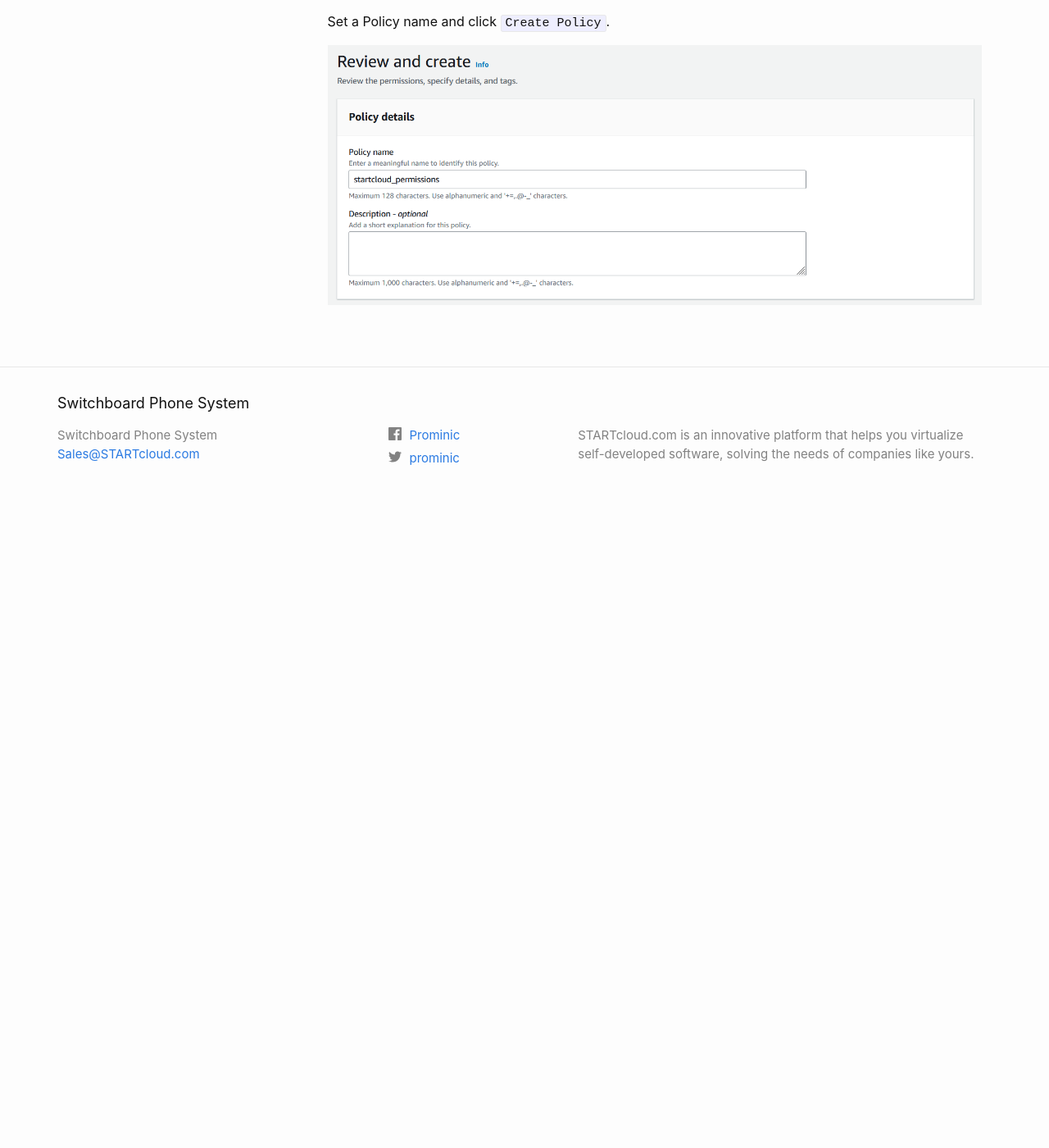
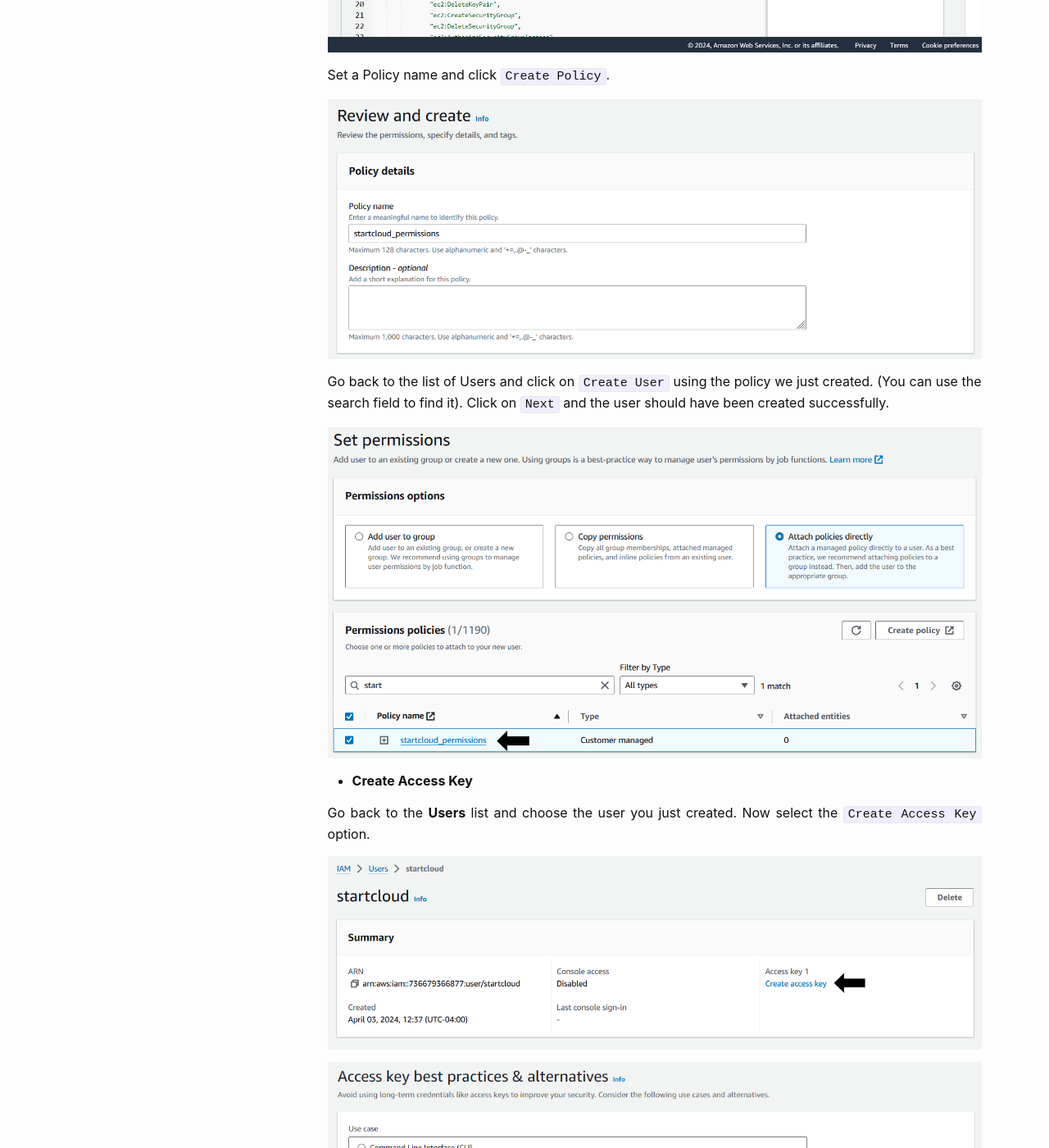
Before and after one commit to PhoneSwitchBoard/Switchboard-Website-Docs, a Jekyll site: the page built from docs/cloud_provider.md, in a window 1280 px wide and 1400 px high, scrolled down 2495 px. Shown: the whole window at 82% size. Built offline with Jekyll 4.4.1, drawn with Linux system fonts in a browser that asks for light colours; before the commit the page ends 3125 px from its top, so only the background shows below that; some of the changed text lies outside the part shown.

Commit message:
Cloud Provider Update

```diff
--- a/docs/cloud_provider.md
+++ b/docs/cloud_provider.md
@@ -12,22 +12,24 @@ layout: page
 
 1. #### **AWS**
 
+- **Create a New User**
+
 If you choose to use **AWS**, please [sign in](https://signin.aws.amazon.com/signin) to your account there. At the top left go to the menu option `Services` -> `IAM` -> `Users` -> `Create User`.
 
 
 Assign a referential user name for access to the application you are going to launch. Also, you can leave the **Provide user access to the AWS Management Console** option unchecked.
 
 
-![Screenshot: AWS Create User Step 1](./../images/aws_create_step1.png)
+![Screenshot: AWS Create User Step 1](./../images/aws_create_user_step1.png)
 
 
 Select `Attach policies directly` and then `Create policy`.
 
 
-![Screenshot: AWS Create User Step 2](./../images/aws_create_step2.png)
+![Screenshot: AWS Create User Step 2](./../images/aws_create_user_step2.png)
 
 
-Now, choose `JSON` and paste the code below. Then click `Next`.
+Now, choose `JSON` and replace the content in the Policy editor with the following code. Then click `Next`.
 (Note that you will be giving access with the access key that we are creating, only to the application at the IP Address 192.103.6.92).
 
 
@@ -71,10 +73,42 @@ Now, choose `JSON` and paste the code below. Then click `Next`.
 
 
 
-![Screenshot: AWS Create User Step 3](./../images/aws_create_step3.png)
+![Screenshot: AWS Create User Step 3](./../images/aws_create_user_step3.png)
 
 
 Set a Policy name and click `Create Policy`.
 
 
-![Screenshot: AWS Create User Step 4](./../images/aws_create_step4.png)
+![Screenshot: AWS Create User Step 4](./../images/aws_create_user_step4.png)
+
+
+Go back to the list of Users and click on `Create User` using the policy we just created. (You can use the search field to find it). Click on `Next` and the user should have been created successfully.
+
+
+![Screenshot: AWS Create User Step 5](./../images/aws_create_user_step5.png)
+
+
+- **Create Access Key**
+
+
+Go back to the **Users** list and choose the user you just created. Now select the `Create Access Key` option.
+
+
+![Screenshot: AWS Create Access Key Step 1](./../images/aws_access_key_step1.png)
+
+
+![Screenshot: AWS Create Access Key Step 2](./../images/aws_access_key_step2.png)
+
+
+![Screenshot: AWS Create Access Key Step 3](./../images/aws_access_key_step3.png)
+
+
+![Screenshot: AWS Create Access Key Step 4](./../images/aws_access_key_step4.png)
+
+
+- **Copy your Access Key to the STARTcloud Integrations**
+
+
+<p align="center">
+  <img src="./../images/integration_add.png" />
+</p>
```
Also changed, not shown: images/aws_access_key_step1.png (added), images/aws_access_key_step2.png (added), images/aws_access_key_step3.png (added), images/aws_access_key_step4.png (added), images/aws_create_user_step1.png (renamed from images/aws_create_step1.png), images/aws_create_user_step2.png (renamed from images/aws_create_step2.png), images/aws_create_user_step3.png (renamed from images/aws_create_step3.png), images/aws_create_user_step4.png (renamed from images/aws_create_step4.png), images/aws_create_user_step5.png (added), images/integration_add.png (added).
